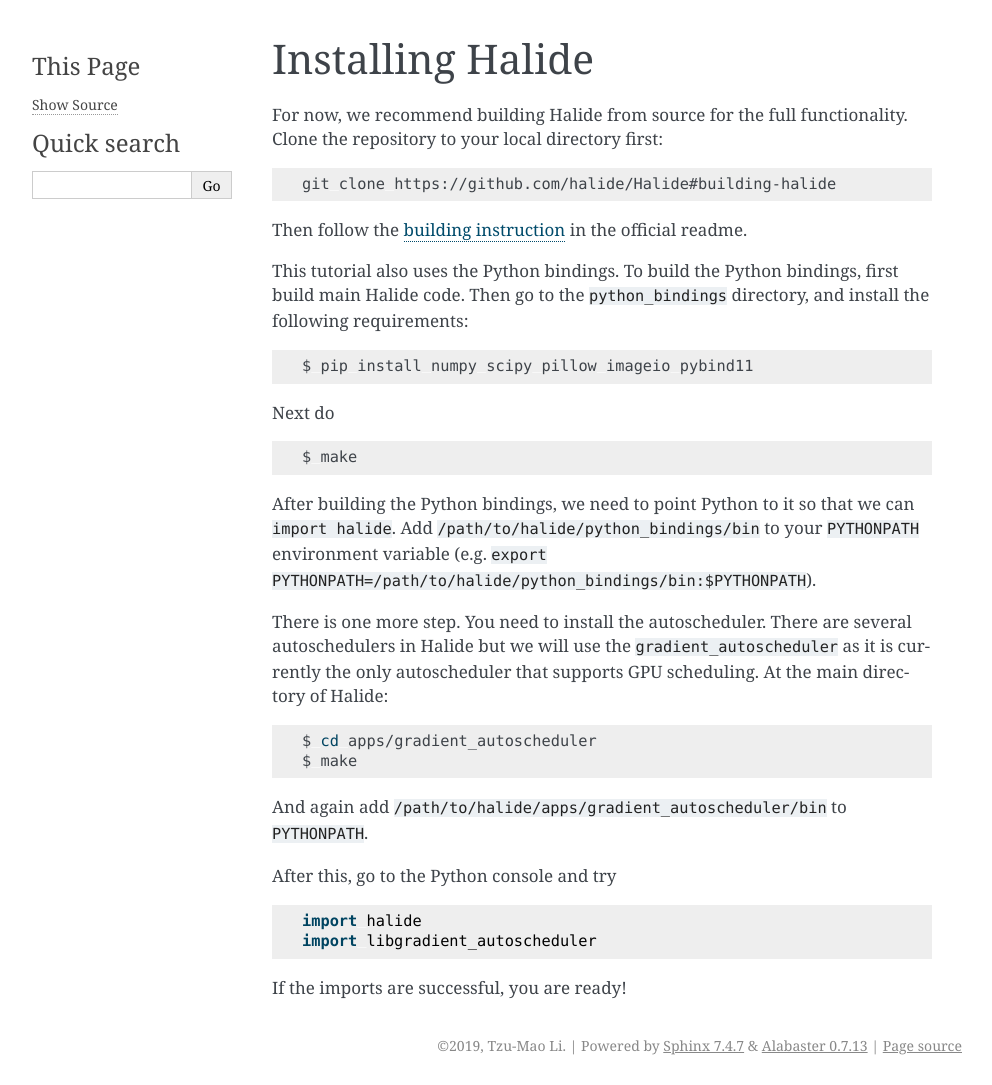
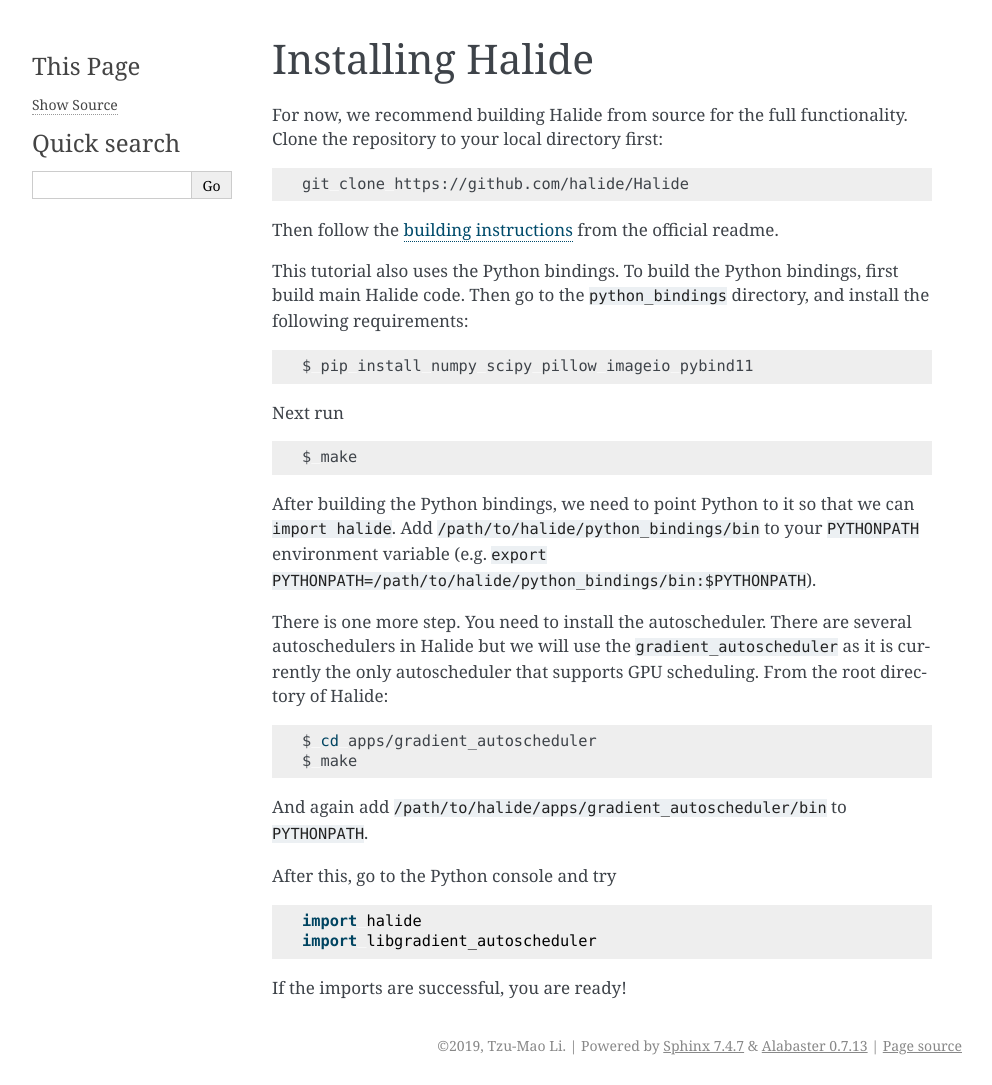
Before and after one commit to BachiLi/learning_halide_docs, a Sphinx documentation site: the page built from docs/installation.rst, in a window 1280 px wide. Shown: the whole page, without its empty margins (148-1140 px from the left). Built offline with Sphinx 7.4.7, drawn with Linux system fonts in a browser that asks for light colours.

Commit message:
installation tweaks

```diff
--- a/docs/installation.rst
+++ b/docs/installation.rst
@@ -6,11 +6,11 @@
 
 .. code-block:: bash
 
-	git clone https://github.com/halide/Halide#building-halide
+	git clone https://github.com/halide/Halide
 
 
-Then follow the `building instruction
-<https://github.com/halide/Halide#building-halide>`_ in the official readme.
+Then follow the `building instructions
+<https://github.com/halide/Halide#building-halide>`_ from the official readme.
 
 This tutorial also uses the Python bindings. To build the Python bindings,
 first build main Halide code. Then go to the ``python_bindings`` directory, and
@@ -20,7 +20,7 @@
 
 	$ pip install numpy scipy pillow imageio pybind11
 
-Next do
+Next run
 
 .. code-block:: bash
 
@@ -33,8 +33,8 @@
 
 There is one more step. You need to install the autoscheduler. There are
 several autoschedulers in Halide but we will use the ``gradient_autoscheduler``
-as it is currently the only autoscheduler that supports GPU scheduling. At the
-main directory of Halide:
+as it is currently the only autoscheduler that supports GPU scheduling. From the
+root directory of Halide:
 
 .. code-block:: bash
 
```
